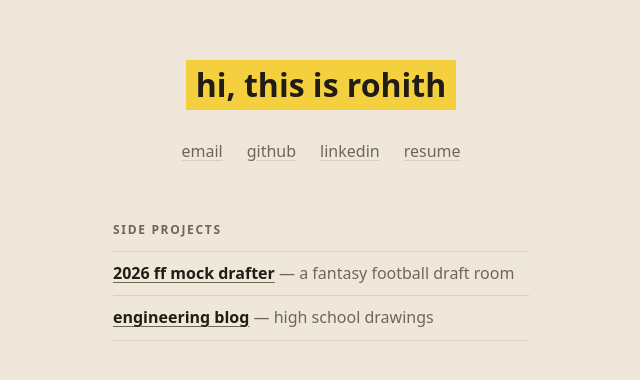
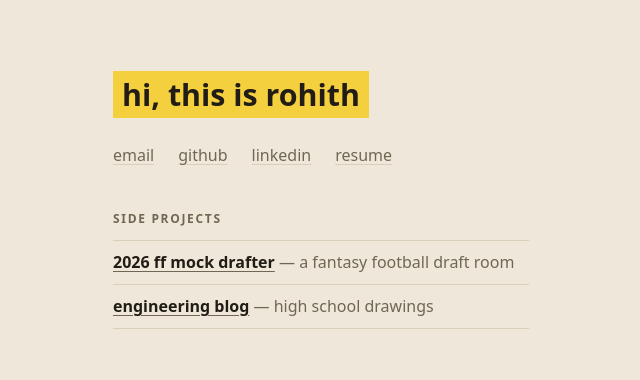
Before and after one commit to rohithm1/rohith-mandavilli-personal-website, a website built with Vite: page index.html in a window 1280 px wide. Shown: the part 200-580 px from the top of the page, without its empty margins (319-959 px from the left). Built offline with nearby package versions, Linux system fonts and the light colour scheme.

Commit message:
One shared column: hero, links, and list share a width and left edge
Also fixes a botched CSS edit that fused selectors and dropped the width rule.

Co-Authored-By: Claude Fable 5 <noreply@anthropic.com>
Claude-Session: https://claude.ai/code/session_01RLcgR4weEN2x9g7e3refk4

```diff
--- a/src/style.css
+++ b/src/style.css
@@ -21,11 +21,19 @@ body {
   flex-direction: column;
   align-items: center;
   justify-content: center;
-  gap: 3.5rem;
+  gap: 2.5rem;
   padding: 4rem 1.25rem;
 }
+/* every block shares the same width and left edge, so the page reads as one
+   centered column instead of three individually-centered pieces */
+.hi,
+.links,
+.col {
+  width: 100%;
+  max-width: 26rem;
+}
 .hi {
-  font-size: 2rem;
+  font-size: 1.9rem;
   font-weight: 700;
   margin: 0;
 }
@@ -37,7 +45,7 @@ body {
 .links {
   display: flex;
   gap: 1.5rem;
-  margin-top: -1.75rem;
+  margin-top: -1rem;
 }
 .links a {
   color: var(--ink-soft);
@@ -46,10 +54,6 @@ body {
   text-underline-offset: 3px;
 }
 .links a:hover { color: var(--ink); text-decoration-color: var(--ink); }
-.col {
-  width: 100%;
-  max-width: 26rem;
-}
 .col h2 {
   font-size: 0.75rem;
   font-weight: 600;
```
